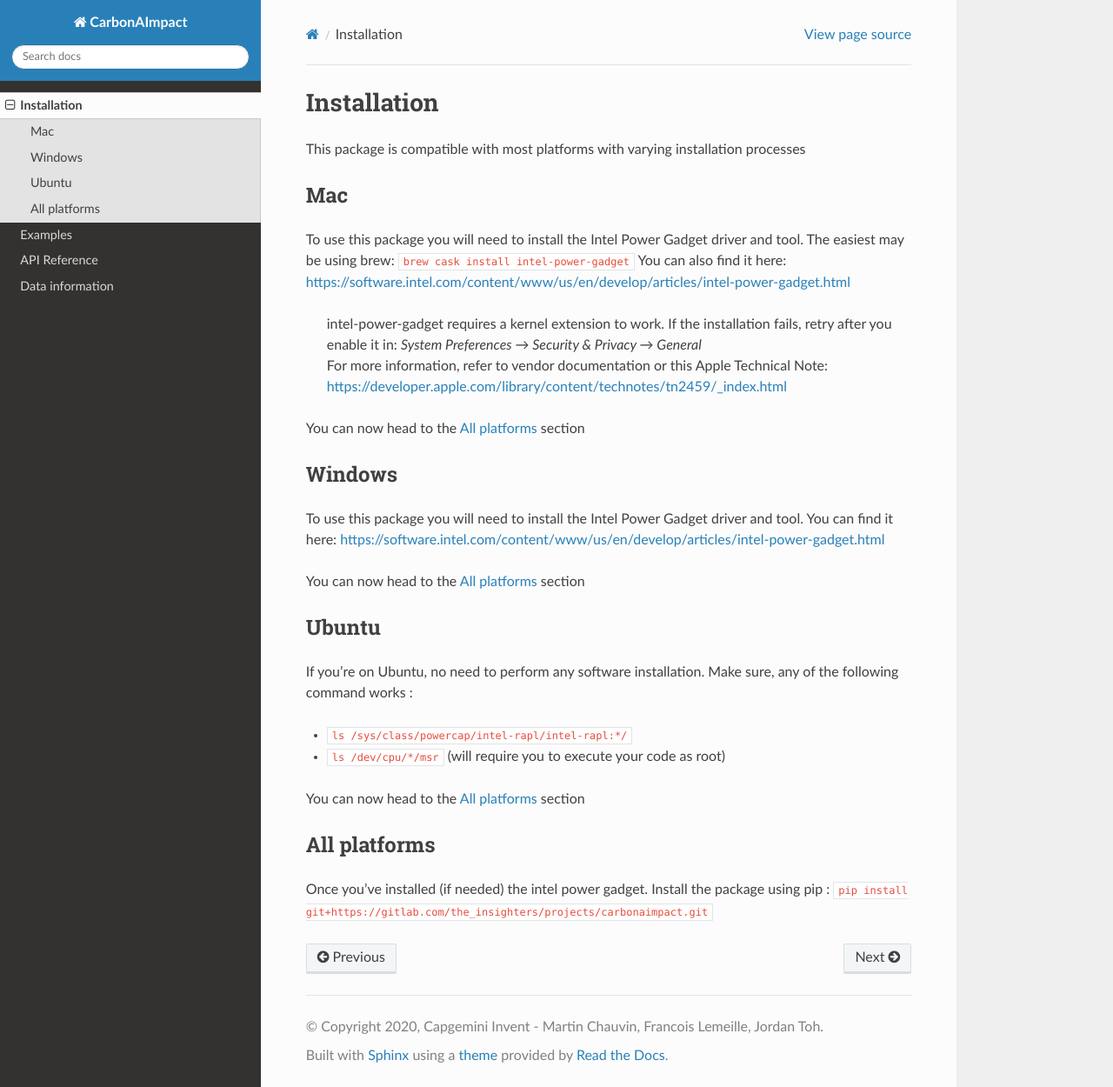
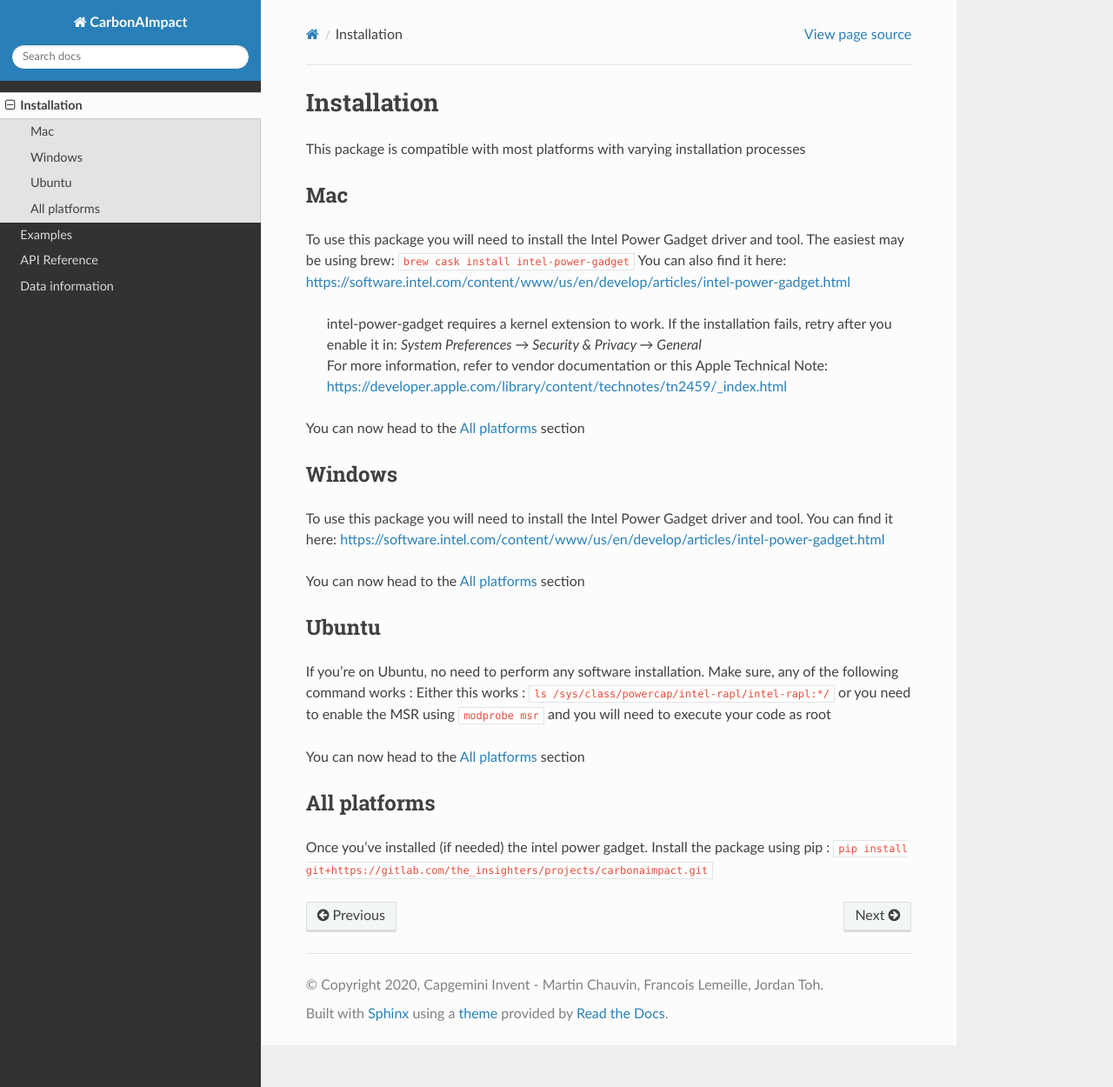
Before and after one commit to Capgemini-Invent-France/CarbonAI, a Sphinx documentation site: the page built from docs/source/installation.rst, in a window 1280 px wide and 1250 px high. Shown: the whole window at 87% size. Built offline with Sphinx 7.4.7 and the Read the Docs theme 2.0.0, drawn with Linux system fonts in a browser that asks for light colours.

Commit message:
Enhance doc on ubuntu compatibility

```diff
--- a/docs/source/installation.rst
+++ b/docs/source/installation.rst
@@ -28,9 +28,8 @@ Ubuntu
 ------
 If you're on Ubuntu, no need to perform any software installation.
 Make sure, any of the following command works :
-
-- ``ls /sys/class/powercap/intel-rapl/intel-rapl:*/``
-- ``ls /dev/cpu/*/msr`` (will require you to execute your code as root)
+Either this works : ``ls /sys/class/powercap/intel-rapl/intel-rapl:*/``
+or you need to enable the MSR using ``modprobe msr`` and you will need to execute your code as root
 
 You can now head to the `All platforms`_ section
 
```
